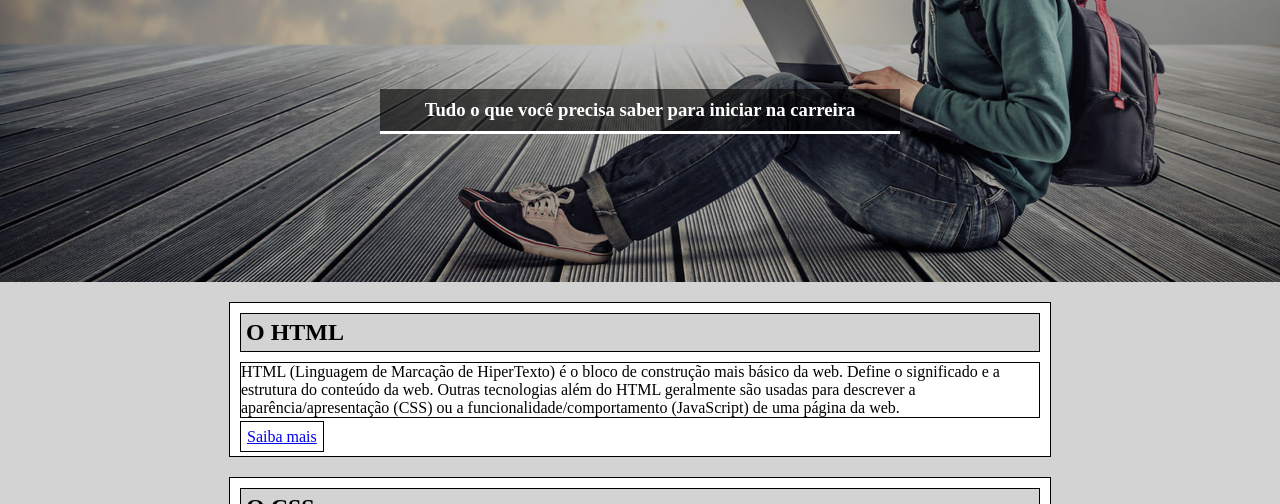
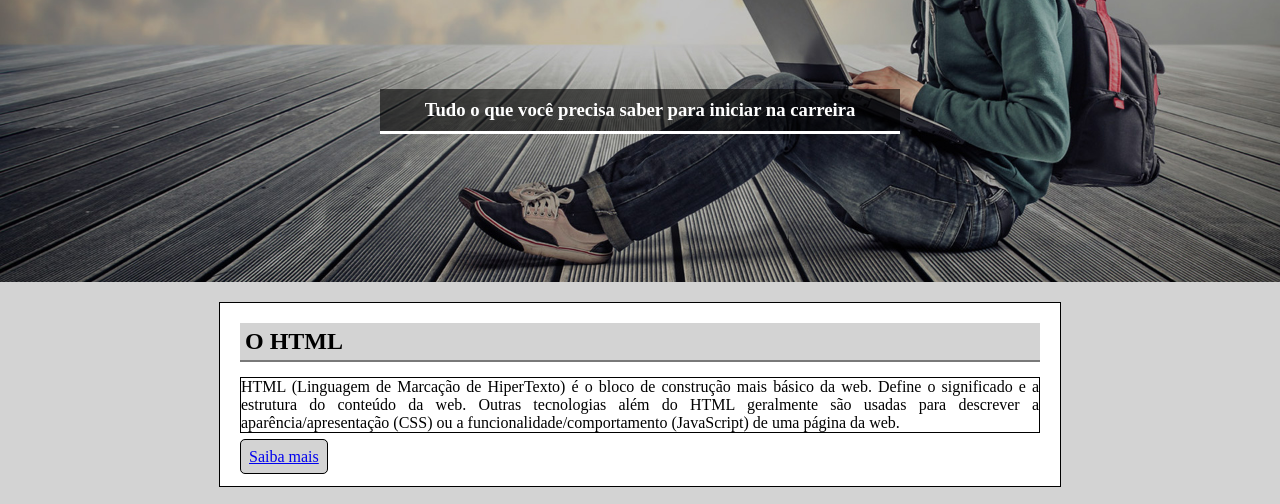
Before and after one commit to DevNdn/CWD-Img, a plain HTML site: page index.html in a window 1280 px wide. Shown: the part 218-722 px from the top of the page. Drawn offline with Linux system fonts and the light colour scheme.

Commit message:
St. 2 on css .pg-main

```diff
--- a/style.css
+++ b/style.css
@@ -69,12 +69,12 @@ article {
   width: 800px;
   margin: auto;
   margin-top: 20px;
-  padding: 10px;
+  padding: 20px;
 
 }
 
 h2 {
-  border: 1px solid black;
+  border-bottom: 2px solid rgb(121, 121, 121);
   background-color: lightgray;
   padding: 5px;
   margin-bottom: 10px;
@@ -82,10 +82,14 @@ h2 {
 
 article > p {
   border: 1px solid black;
-  margin-bottom: 10px;
+  margin: 15px 0px 15px 0px;
+  text-align: justify;
 }
 
 article > a {
   border: 1px solid black;
-  padding: 6px;
+  background-color: lightgray;
+  border-radius: 5px;
+  padding: 8px;
+
 }
```
